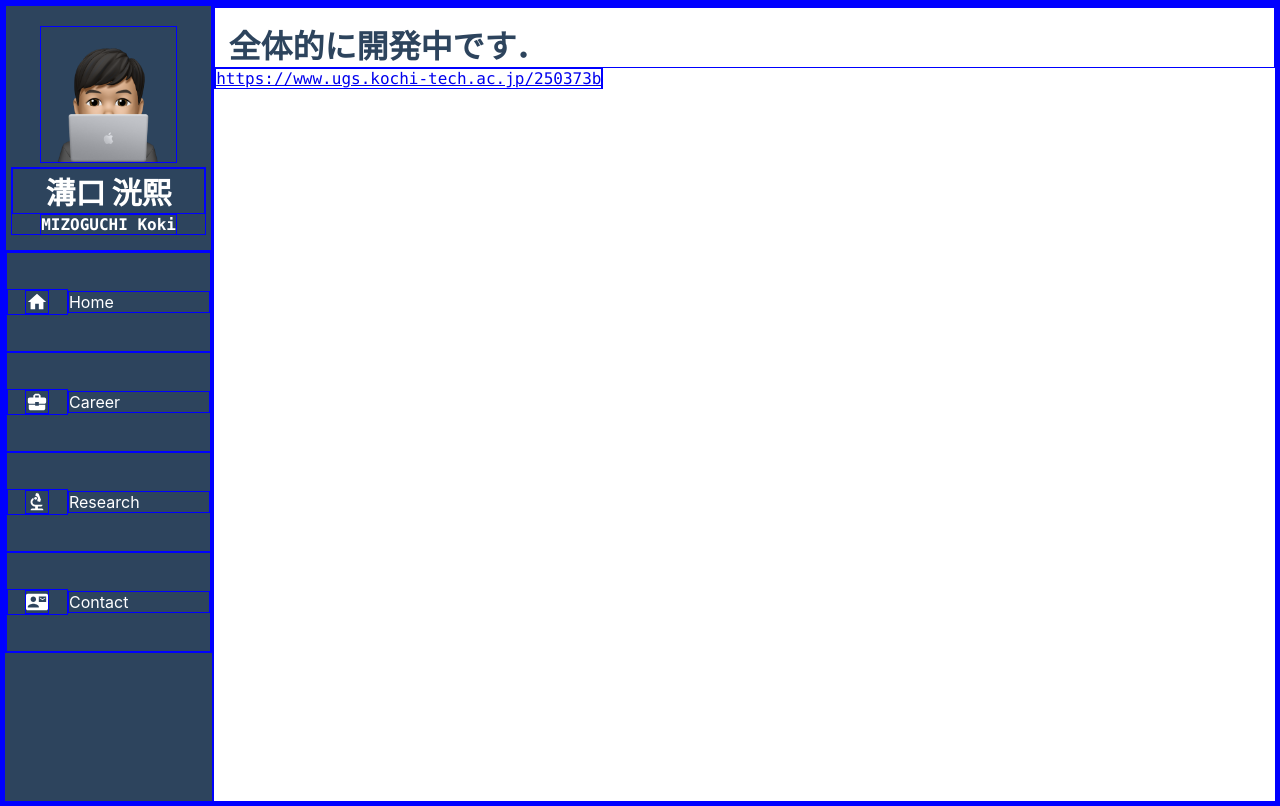
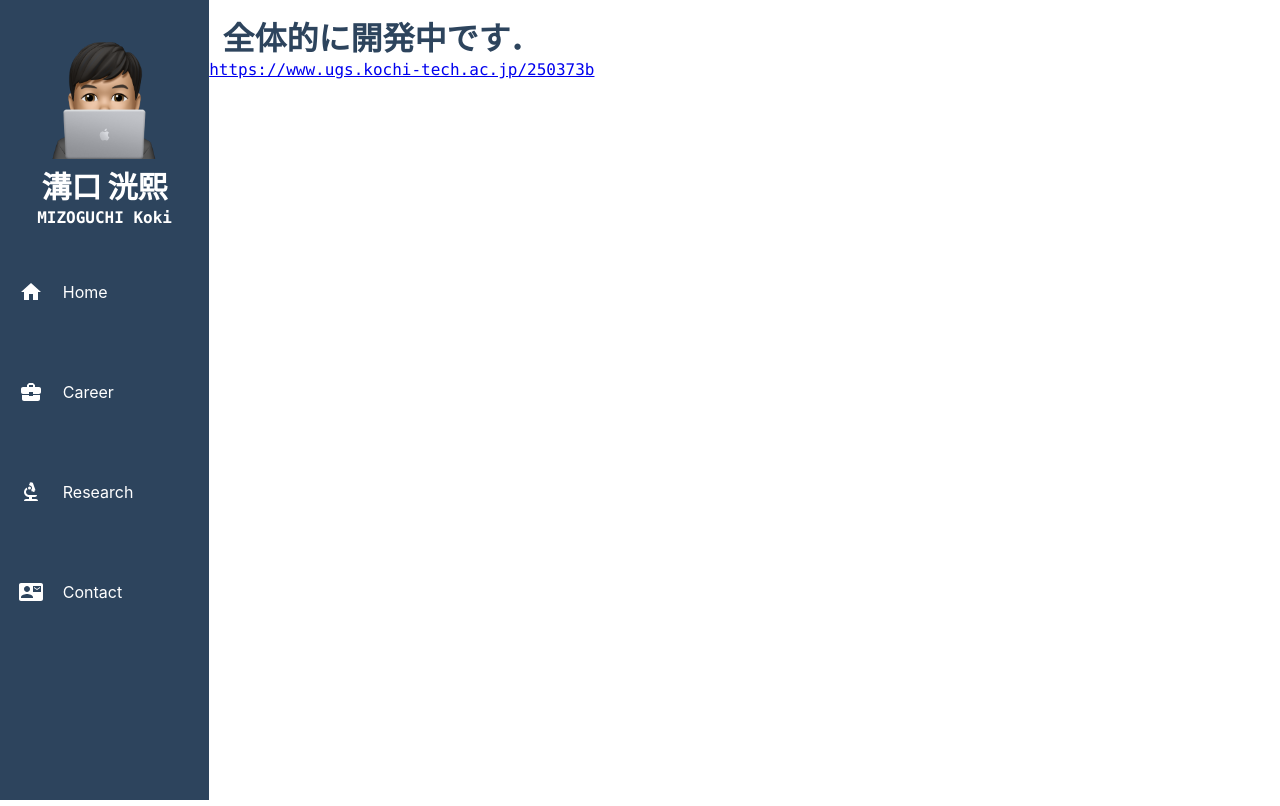
Before and after one commit to MIZOGUCHIKoki/MIZOGUCHIKoki.github.io, a React (Create React App) app: page / in a window 1280 px wide. Built offline with nearby package versions, Linux system fonts and the light colour scheme.

Commit message:
remove border

```diff
--- a/src/App.css
+++ b/src/App.css
@@ -1,5 +1,4 @@
 * {
-  border: solid 1px blue;
 }
 
 :root {
```
